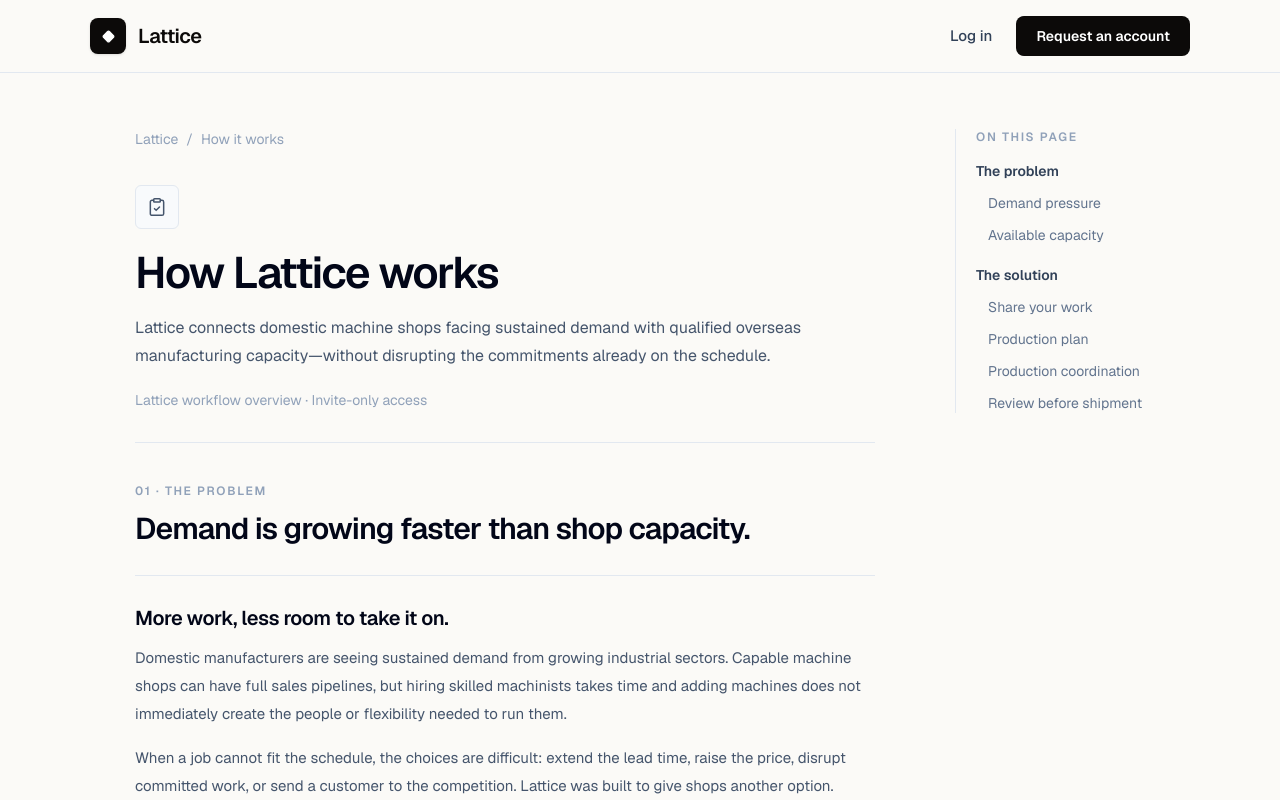
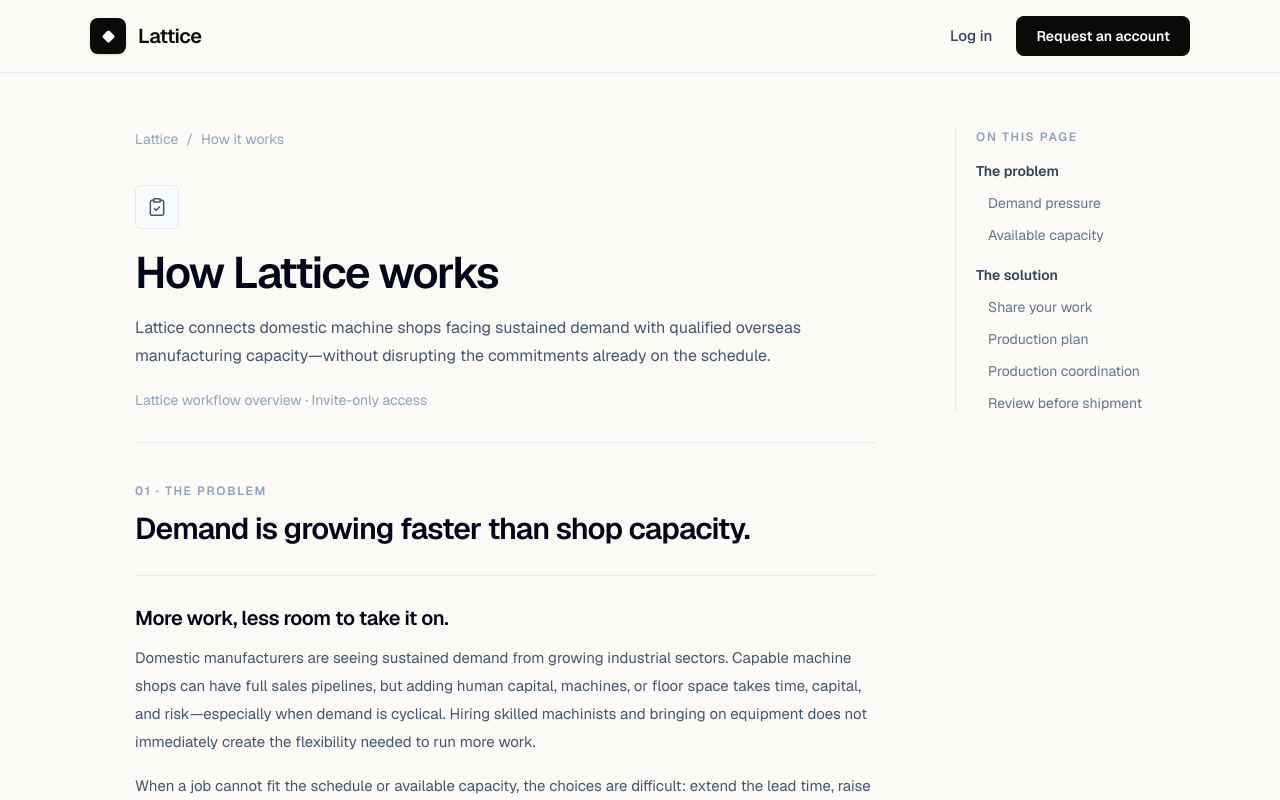
Before and after one commit to willpaikstack/lattice, a Next.js app: page /how-it-works in a window 1280 px wide. Shown: the top 800 px of the page. Built offline with nearby package versions, Linux system fonts and the light colour scheme; no server answers.

Commit message:
refine: clarify capacity constraints

```diff
--- a/src/app/how-it-works/page.tsx
+++ b/src/app/how-it-works/page.tsx
@@ -92,10 +92,10 @@ export default function HowItWorksPage() {
                 <h3 className="text-xl font-semibold tracking-[-0.02em] text-slate-950" id="the-problem">More work, less room to take it on.</h3>
                 <div className="mt-3 space-y-4 text-[15px] leading-7 text-slate-600">
                   <p>
-                    Domestic manufacturers are seeing sustained demand from growing industrial sectors. Capable machine shops can have full sales pipelines, but hiring skilled machinists takes time and adding machines does not immediately create the people or flexibility needed to run them.
+                    Domestic manufacturers are seeing sustained demand from growing industrial sectors. Capable machine shops can have full sales pipelines, but adding human capital, machines, or floor space takes time, capital, and risk&mdash;especially when demand is cyclical. Hiring skilled machinists and bringing on equipment does not immediately create the flexibility needed to run more work.
                   </p>
                   <p>
-                    When a job cannot fit the schedule, the choices are difficult: extend the lead time, raise the price, disrupt committed work, or send a customer to the competition. Lattice was built to give shops another option.
+                    When a job cannot fit the schedule or available capacity, the choices are difficult: extend the lead time, raise the price, disrupt committed work, or send a customer to the competition. Lattice was built to give shops another option.
                   </p>
                 </div>
               </section>
```
Also changed, not shown: 2 other files (tests, documents, lock files or other folders).
